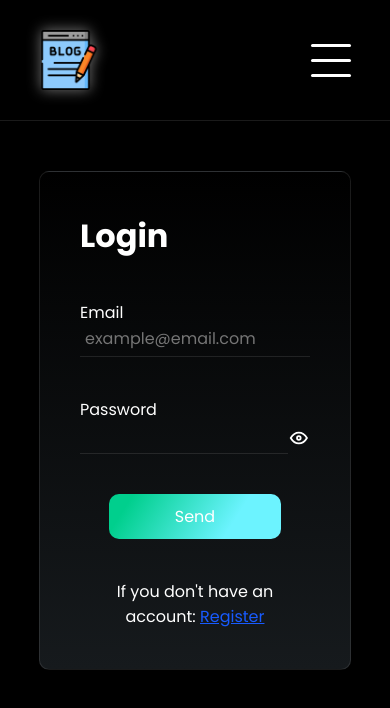
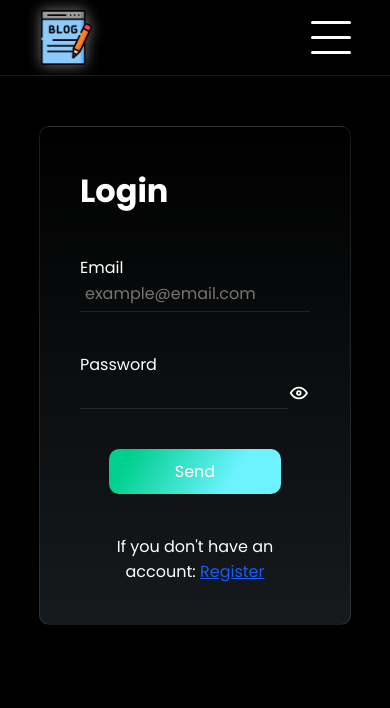
Before and after one commit to forjoa/blog, a React (Vite) app in the folder client/: page /login in a window 390 px wide. Shown: the top 708 px of the page. Built offline with nearby package versions, Linux system fonts and the light colour scheme; no server answers.

Commit message:
add changes in mq

```diff
--- a/client/src/styles/header.css
+++ b/client/src/styles/header.css
@@ -90,7 +90,12 @@ header {
     }
 
     .header-container {
+        padding: 10px 0px;
         justify-content: space-between;
+    }
+
+    .header-container img {
+        width: 55px;
     }
 
     .left-nav,
```
